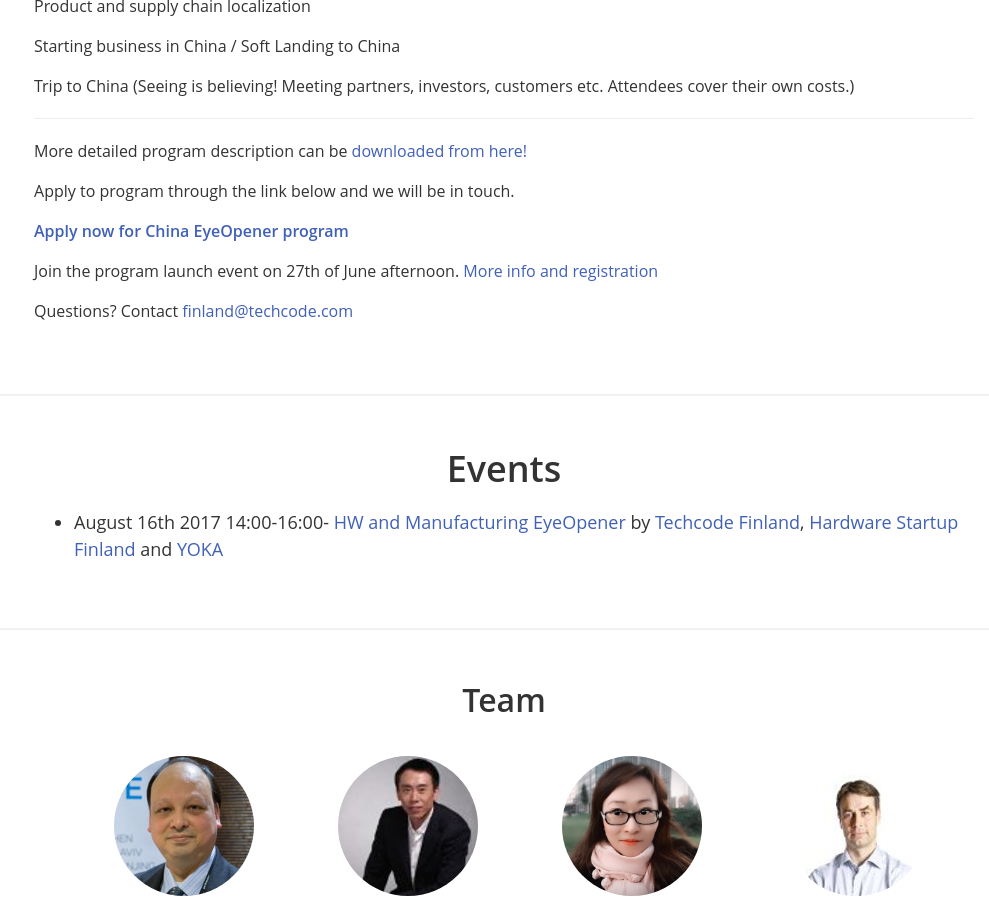
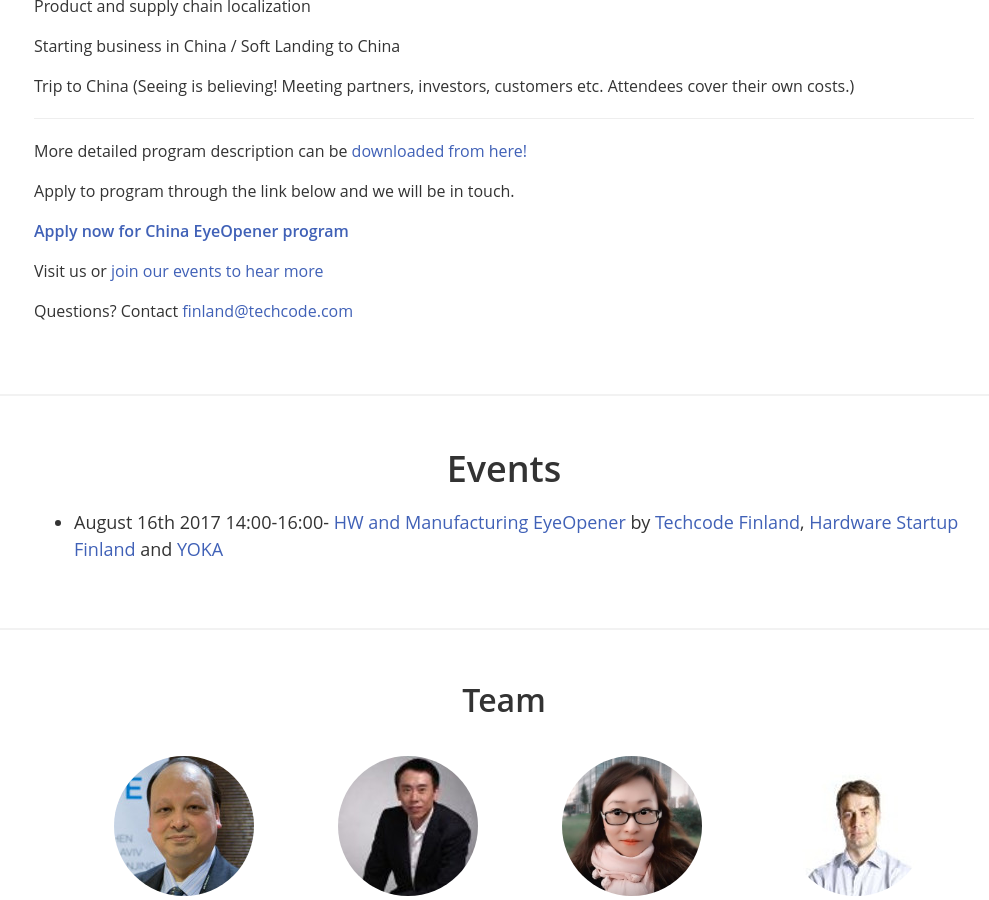
Before and after one commit to techcodefinland/techcode.fi, a Jekyll site: the page built from index.html, in a window 1280 px wide and 900 px high, scrolled down 1809 px. Shown: the whole window, without its empty margins (136-1125 px from the left). Built offline with Jekyll 4.4.1, drawn with Linux system fonts in a browser that asks for light colours; nearby versions of some CDN libraries.

Commit message:
Update program.md

```diff
--- a/_includes/program.md
+++ b/_includes/program.md
@@ -35,6 +35,6 @@
 
 [**Apply now for China EyeOpener program**](https://juhopirinen.typeform.com/to/kQ9qGD)
 
-Join the program launch event on 27th of June afternoon. [More info and registration](https://www.eventbrite.com/e/do-you-know-how-to-win-in-china-tickets-35373917339)
+Visit us or [join our events to hear more](http://techcode.fi/#events)
 
 Questions? Contact <mailto:finland@techcode.com>
```
